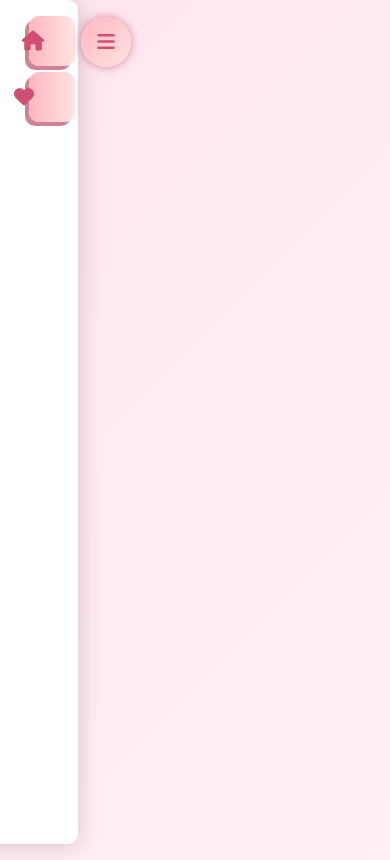
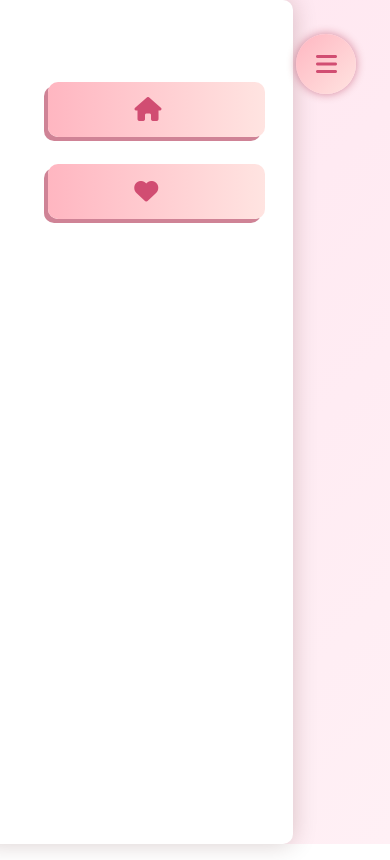
Before and after one commit to ChyckiF/Page, a plain HTML site: page index.html in a window 390 px wide. Both pictures are taken after a click on the button 28 px from the left and 41 px from the top of the page. Drawn offline with Linux system fonts and the light colour scheme.

Commit message:
Update index.html

```diff
--- a/index.html
+++ b/index.html
@@ -3,6 +3,7 @@
     <head>
         <link rel="stylesheet" href="https://cdnjs.cloudflare.com/ajax/libs/font-awesome/6.0.0/css/all.min.css">
         <title>Page</title>
+        <meta name="viewport" content="width=device-width, initial-scale=1.0">
         <style> /* ===== CSS ===== */
 
             /* ===== Body ===== */
@@ -10,6 +11,8 @@
                 background: linear-gradient(135deg, #ffe6f0, #fff0f5);
                 min-height: 100vh;
                 overflow-x: hidden;
+                margin: 0;
+                padding: 0;
             }
 
             .Panel-Menu{
@@ -136,7 +139,42 @@
                 transform: rotate(-90deg);
             }
 
+            /* ===== MEDIA QUERIES PARA MOBILE ===== */
+            @media (max-width: 768px) {
+                .Panel-Menu{
+                    width: 70%;
+                    left: -70%;
+                }.Btn-Home, .Btn-Us {
+                    margin-left: 10%;
+                    width: 80%;
+                    height: 55px;
+                }.Btn-Home span, .Btn-Us span {
+                    font-size: 18px;
+                }.Btn-Home i, .Btn-Us i {
+                    font-size: 24px;
+                }.Btn-Menu {
+                    width: 55px;
+                    height: 55px;
+                    top: 3%;
+                    left: 3%;
+                }.Btn-Menu i {
+                    font-size: 24px;
+                }
+            }
 
+            @media (max-width: 480px) {
+                .Panel-Menu{
+                    width: 80%;
+                    left: -80%;
+                }.Btn-Home {
+                    margin-top: 30%;
+                }.Btn-Menu {
+                    width: 60px;
+                    height: 60px;
+                    top: 4%;
+                    left: 4%;
+                }
+            }
 
         </style>
     </head>
@@ -158,16 +196,42 @@
         const PanelMenu = document.getElementById("PanelMenu");
         let Abierto = false;
 
+        // Obtener el ancho del panel dinámicamente
+        function obtenerAnchoPanel() {
+            return window.innerWidth <= 480 ? 80 : window.innerWidth <= 768 ? 70 : 25;
+        }
+
+        // Obtener posición del botón cuando está abierto
+        function obtenerPosicionBoton() {
+            const anchoPanel = obtenerAnchoPanel();
+            return (anchoPanel - 4) + "%";
+        }
+
         // FUNCIONALIDAD DEL BOTON MENU
         BtnMenu.addEventListener("click", () => {
+            const anchoPanel = obtenerAnchoPanel();
+            const posicionBoton = obtenerPosicionBoton();
+
             if (Abierto) {
-                PanelMenu.style.left = "-25%";
-                BtnMenu.style.left = "1%";
+                PanelMenu.style.left = "-" + anchoPanel + "%";
+                BtnMenu.style.left = window.innerWidth <= 768 ? "3%" : "1%";
                 Abierto = false;
             } else {
                 PanelMenu.style.left = "-5%";
-                BtnMenu.style.left = "20.7%";
+                BtnMenu.style.left = posicionBoton;
                 Abierto = true;
+            }
+        })
+
+        // Ajustar al cambiar el tamaño de la ventana
+        window.addEventListener("resize", () => {
+            if (Abierto) {
+                const posicionBoton = obtenerPosicionBoton();
+                BtnMenu.style.left = posicionBoton;
+            } else {
+                const anchoPanel = obtenerAnchoPanel();
+                PanelMenu.style.left = "-" + anchoPanel + "%";
+                BtnMenu.style.left = window.innerWidth <= 768 ? "3%" : "1%";
             }
         })
     </script>
```
